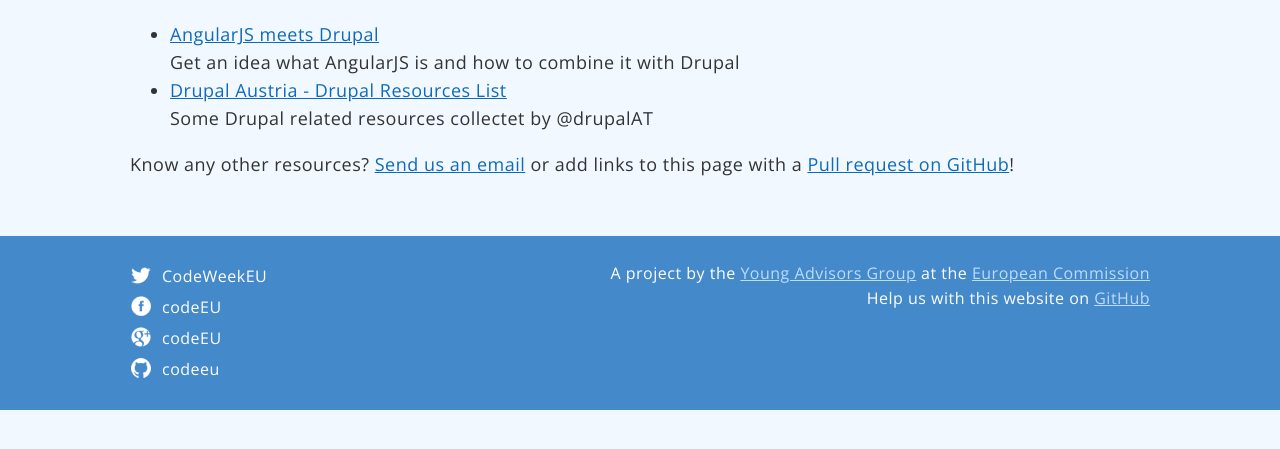
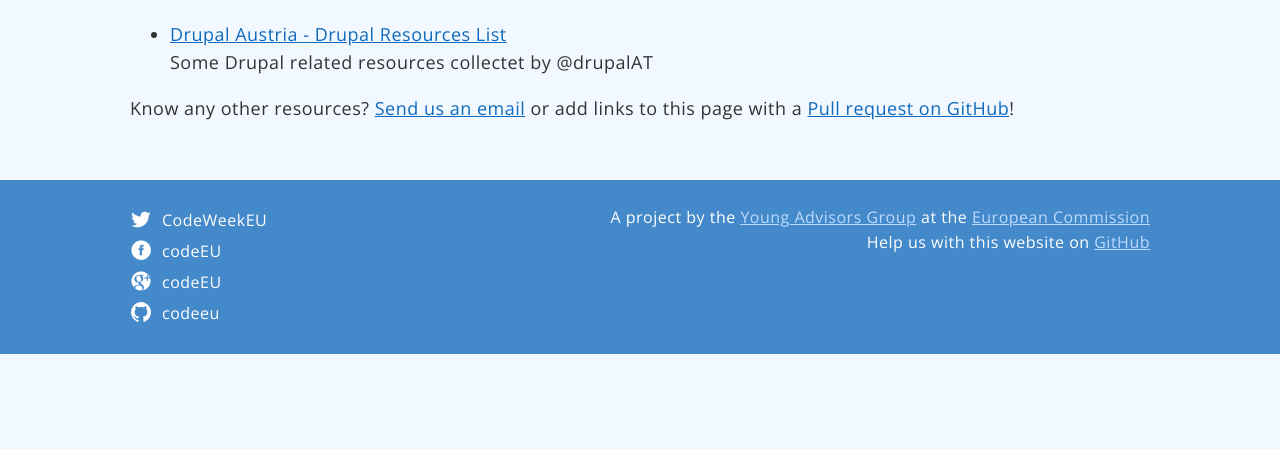
Before and after one commit to codeeu/codeeu.github.io, a Jekyll site: the page built from resources/austria/index.html, in a window 1280 px wide, cut to the strip 167-616 px from the top of the page. Built offline with Jekyll 4.4.1, drawn with Linux system fonts in a browser that asks for light colours; nearby versions of some CDN libraries; Markdown is read by kramdown in place of the engine named in the settings.

Commit message:
deleted ng-drupal because it is an english website

```diff
--- a/resources/austria/index.html
+++ b/resources/austria/index.html
@@ -4,9 +4,7 @@
 ---
 
   <ul>
-   	<li><a href="http://ng-drupal.org/">AngularJS meets Drupal</a><br />Get an idea what AngularJS is and how to combine it with Drupal</li>
     <li><a href="http://www.drupal-austria.at/drupal-wissen-drupal-howto-drupal-links-und-co">Drupal Austria - Drupal Resources List</a><br />Some Drupal related resources collectet by @drupalAT</li>
-
   </ul>
 
   <p>Know any other resources? <a href="mailto:{{site.contact.email}}">Send us an email</a> or add links to this page with a <a href="https://github.com/codeeu/codeeu.github.io">Pull request on GitHub</a>!</p>
```
